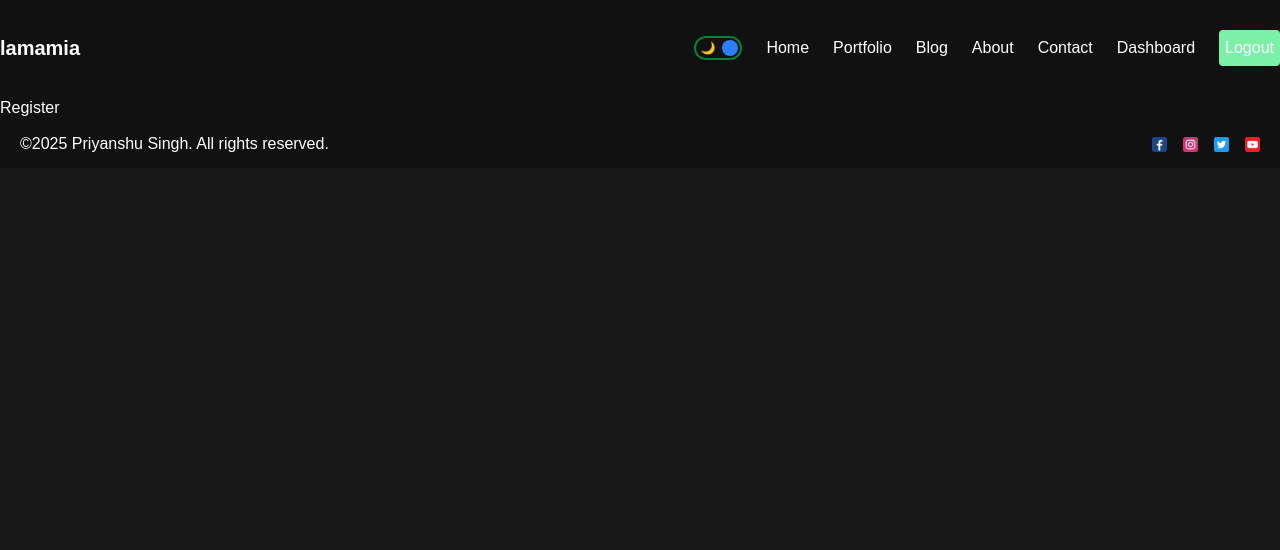
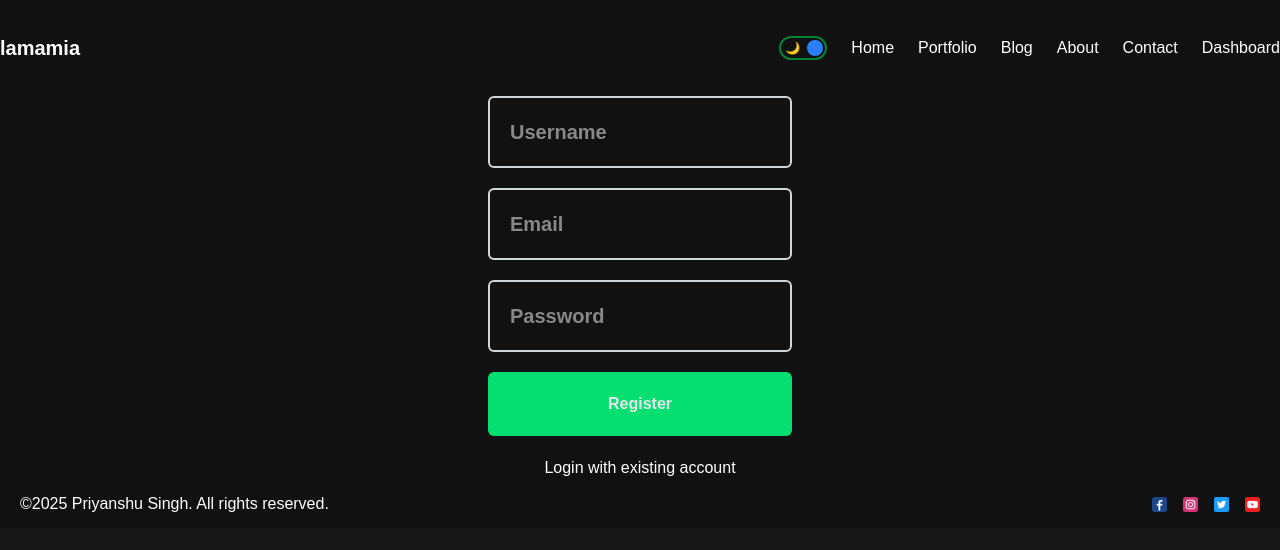
Before and after one commit to priyanshu0511/fullstack-app-using-nextjs, a Next.js app: page /dashboard/register in a window 1280 px wide. Shown: the top 550 px of the page. Built offline with nearby package versions, Linux system fonts and the light colour scheme; no server answers.

Commit message:
added protected routes

```diff
--- a/package.json
+++ b/package.json
@@ -9,6 +9,7 @@
     "lint": "eslint"
   },
   "dependencies": {
+    "bcrypt": "^6.0.0",
     "mongoose": "^8.18.0",
     "next": "15.5.2",
     "next-auth": "^4.24.11",
--- a/src/app/api/auth/[...nextauth]/route.js
+++ b/src/app/api/auth/[...nextauth]/route.js
@@ -1,5 +1,9 @@
 import NextAuth from "next-auth";
 import GoogleProvider from "next-auth/providers/google";
+import CredentialsProvider from "next-auth/providers/credentials";
+import connect from "@/utilities/db";
+import User from "@/models/User";
+import bcrypt from "bcrypt";
 
 export const authOptions = {
   // Configure one or more authentication providers
@@ -8,6 +12,31 @@ export const authOptions = {
       clientId: process.env.GOOGLE_ID,
       clientSecret: process.env.GOOGLE_SECRET,
     }),
+    CredentialsProvider({
+      id: "credentials",
+      name: "Credentials",
+      async authorize(credentials) {
+        await connect();
+        try {
+          const user = await User.findOne({ email: credentials.email });
+          if (user) {
+            const isPasswordCorrect = await bcrypt.compare(
+              credentials.password,
+              user.password
+            );
+            if (isPasswordCorrect) {
+              return user;
+            } else {
+              throw new Error("Wrong Credentials.");
+            }
+          } else {
+            throw new Error("User Not Found.");
+          }
+        } catch (error) {
+          throw new Error(error);
+        }
+      },
+    }),
     // ...add more providers here
   ],
 };
--- /dev/null
+++ b/src/app/api/auth/register/route.js
@@ -0,0 +1,28 @@
+import connect from "@/utilities/db";
+import { NextResponse } from "next/server";
+import bcrypt from "bcrypt";
+import User from "@/models/User";
+
+export const POST = async (request) => {
+  const { username, email, password } = await request.json();
+  await connect();
+
+  const hashedPassword = await bcrypt.hash(password, 5);
+
+  const newUser = new User({
+    name: username,
+    email,
+    password: hashedPassword,
+  });
+
+  try {
+    await newUser.save();
+    return new NextResponse("User has been created!", {
+      status: 201,
+    });
+  } catch (error) {
+    return new NextResponse(error.message, {
+      status: 500,
+    });
+  }
+};
--- a/src/app/dashboard/(auth)/login/page.jsx
+++ b/src/app/dashboard/(auth)/login/page.jsx
@@ -1,14 +1,58 @@
 "use client";
 
-import { signIn } from 'next-auth/react'
-import React from 'react'
+import { signIn, useSession } from "next-auth/react";
+import Link from "next/link";
+import { useRouter } from "next/navigation";
+import React, { useState } from "react";
 
 const Login = () => {
+
+  const session=useSession();
+  const router=useRouter();
+
+  const [email, setEmail] = useState("");
+  const [password, setPassword] = useState("");
+
+    if (session.status === "loading") {
+    return <p>Loading...</p>;
+  }
+
+  if (session.status === "authenticated") {
+    router?.push("/dashboard");
+  }
+
+  const handleSubmit = async (e) => {
+    e.preventDefault();
+    signIn("credentials", { email, password });
+  };
+
   return (
-    <div>
+    <div className="flex justify-center items-center flex-col gap-5 px-20 w-full">
+      <form className="w-76 flex flex-col gap-5" onSubmit={handleSubmit}>
+        <input
+          type="email"
+          placeholder="Email"
+          required
+          value={email}
+          onChange={(e) => setEmail(e.target.value)}
+          className="p-5 bg-transparent border-2 border-gray-300 rounded-md text-xl font-bold"
+        />
+        <input
+          type="password"
+          placeholder="Password"
+          required
+          value={password}
+          onChange={(e) => setPassword(e.target.value)}
+          className="p-5 bg-transparent border-2 border-gray-300 rounded-md text-xl font-bold"
+        />
+        <button className="w-76 p-5 cursor-pointer bg-green-400 border-0 rounded-md text-gray-200 font-bold">
+          Register
+        </button>
+      </form>
       <button onClick={()=>signIn("google")}>Login with Google</button>
+      <Link href="/dashboard/register">Sign up with a new account</Link>
     </div>
-  )
-}
+  );
+};
 
-export default Login
+export default Login;
--- a/src/app/dashboard/(auth)/register/page.jsx
+++ b/src/app/dashboard/(auth)/register/page.jsx
@@ -1,9 +1,68 @@
-import React from 'react'
+"use client";
+
+import Link from "next/link";
+import { useRouter } from "next/navigation";
+import React, { useState } from "react";
 
 const Register = () => {
+  const [username, setUsername] = useState("");
+  const [email, setEmail] = useState("");
+  const [password, setPassword] = useState("");
+  const [err, setErr] = useState(false);
+  const router = useRouter();
+
+  const handleSubmit = async (e) => {
+    e.preventDefault();
+    try {
+      const res = await fetch("/api/auth/register", {
+        method: "POST",
+        headers: {
+          "Content-Type": "application/json",
+        },
+        body: JSON.stringify({ username, email, password }),
+      });
+      res.status === 201 &&
+        router.push("/dashboard/login?success=Account has been created.");
+    } catch (error) {
+      setErr(true);
+    }
+  };
+
   return (
-    <div>Register</div>
-  )
-}
+    <div className="flex justify-center items-center flex-col gap-5 px-20 w-full">
+      <form className="w-76 flex flex-col gap-5" onSubmit={handleSubmit}>
+        <input
+          type="text"
+          placeholder="Username"
+          required
+          value={username}
+          onChange={(e) => setUsername(e.target.value)}
+          className="p-5 bg-transparent border-2 border-gray-300 rounded-md text-xl font-bold"
+        />
+        <input
+          type="email"
+          placeholder="Email"
+          required
+          value={email}
+          onChange={(e) => setEmail(e.target.value)}
+          className="p-5 bg-transparent border-2 border-gray-300 rounded-md text-xl font-bold"
+        />
+        <input
+          type="password"
+          placeholder="Password"
+          required
+          value={password}
+          onChange={(e) => setPassword(e.target.value)}
+          className="p-5 bg-transparent border-2 border-gray-300 rounded-md text-xl font-bold"
+        />
+        <button className="w-76 p-5 cursor-pointer bg-green-400 border-0 rounded-md text-gray-200 font-bold">
+          Register
+        </button>
+      </form>
+      {err && "Something went wrong"}
+      <Link href="/dashboard/login">Login with existing account</Link>
+    </div>
+  );
+};
 
-export default Register
+export default Register;
--- a/src/app/dashboard/page.jsx
+++ b/src/app/dashboard/page.jsx
@@ -1,5 +1,6 @@
 "use client";
 import { useSession } from "next-auth/react";
+import { useRouter } from "next/navigation";
 import React, { useEffect, useState } from "react";
 import useSWR from "swr";
 
@@ -14,7 +15,6 @@ import useSWR from "swr";
 // };
 
 const Dashboard = () => {
-
   // const [data, setData] = useState([]);
   // const [err, setErr]=useState(false);
   // const [isLoading,setIsLoading]=useState(false);
@@ -34,17 +34,32 @@ const Dashboard = () => {
   //   getData();
   // }, []);
 
-  const session=useSession();
+  const session = useSession();
+
+  const router = useRouter();
 
   console.log(session);
 
-  const fetcher=(...args)=>fetch(...args).then(res=>res.json())
+  const fetcher = (...args) => fetch(...args).then((res) => res.json());
 
-  const {data,error,isLoading}=useSWR("https://jsonplaceholder.typicode.com/posts",fetcher);
+  const { data, error, isLoading } = useSWR(
+    `/api/posts/username=${session?.data?.user.name}`,
+    fetcher
+  );
+  console.log(data);
 
-  // console.log(data);
+  if (session.status === "loading") {
+    return <p>Loading...</p>;
+  }
 
-  return <div>Dashboard</div>;
+  if (session.status === "unauthenticated") {
+    router?.push("/dashboard/login");
+  }
+
+
+  if (session.status === "authenticated") {
+    return <div>Dashboard</div>;
+  }
 };
 
 export default Dashboard;
--- a/src/components/Navbar.jsx
+++ b/src/components/Navbar.jsx
@@ -1,48 +1,69 @@
-import Link from 'next/link'
-import React from 'react'
-import DarkModeToggle from './DarkModeToggle'
+"use client";
 
-const links=[
-    {
-        id:1,
-        title:"home",
-        url:"/"
-    },{
-        id:2,
-        title:"portfolio",
-        url:"/portfolio"
-    },{
-        id:3,
-        title:"blog",
-        url:"/blog"
-    },{
-        id:4,
-        title:"about",
-        url:"/about"
-    },{
-        id:5,
-        title:"contact",
-        url:"/contact"
-    },{
-        id:6,
-        title:"dashboard",
-        url:"/dashboard"
-    },
-]
+import Link from "next/link";
+import React from "react";
+import DarkModeToggle from "./DarkModeToggle";
+import { signOut, useSession } from "next-auth/react";
+
+const links = [
+  {
+    id: 1,
+    title: "home",
+    url: "/",
+  },
+  {
+    id: 2,
+    title: "portfolio",
+    url: "/portfolio",
+  },
+  {
+    id: 3,
+    title: "blog",
+    url: "/blog",
+  },
+  {
+    id: 4,
+    title: "about",
+    url: "/about",
+  },
+  {
+    id: 5,
+    title: "contact",
+    url: "/contact",
+  },
+  {
+    id: 6,
+    title: "dashboard",
+    url: "/dashboard",
+  },
+];
 
 const Navbar = () => {
+  const session = useSession();
+
   return (
-    <div className='h-24 flex justify-between items-center'>
-        <Link href="/" className='font-semibold text-xl'>lamamia</Link>
-        <div className='flex gap-6 items-center'>
-            <DarkModeToggle />
-            {links.map(link=>(
-                <Link key={link.id} href={link.url}>{link.title.charAt(0).toUpperCase() + link.title.slice(1)}</Link>
-            ))}
-            <button className='p-1.5 bg-green-300 text-white cursor-pointer rounded-sm'>Logout</button>
-        </div>
+    <div className="h-24 flex justify-between items-center">
+      <Link href="/" className="font-semibold text-xl">
+        lamamia
+      </Link>
+      <div className="flex gap-6 items-center">
+        <DarkModeToggle />
+        {links.map((link) => (
+          <Link key={link.id} href={link.url}>
+            {link.title.charAt(0).toUpperCase() + link.title.slice(1)}
+          </Link>
+        ))}
+        {session.status === "authenticated" && (
+          <button
+            className="p-1.5 bg-green-300 text-white cursor-pointer rounded-sm"
+            onClick={signOut}
+          >
+            Logout
+          </button>
+        )}
+      </div>
     </div>
-  )
-}
+  );
+};
 
-export default Navbar
+export default Navbar;
--- a/src/models/User.js
+++ b/src/models/User.js
@@ -20,4 +20,4 @@ const userSchema = new mongoose.Schema(
   { timestamps: true }
 );
 
-export default mongoose.model("User", userSchema);
+export default mongoose.models.User || mongoose.model("User", userSchema);
```
Also changed, not shown: 1 other file (tests, documents, lock files or other folders).
